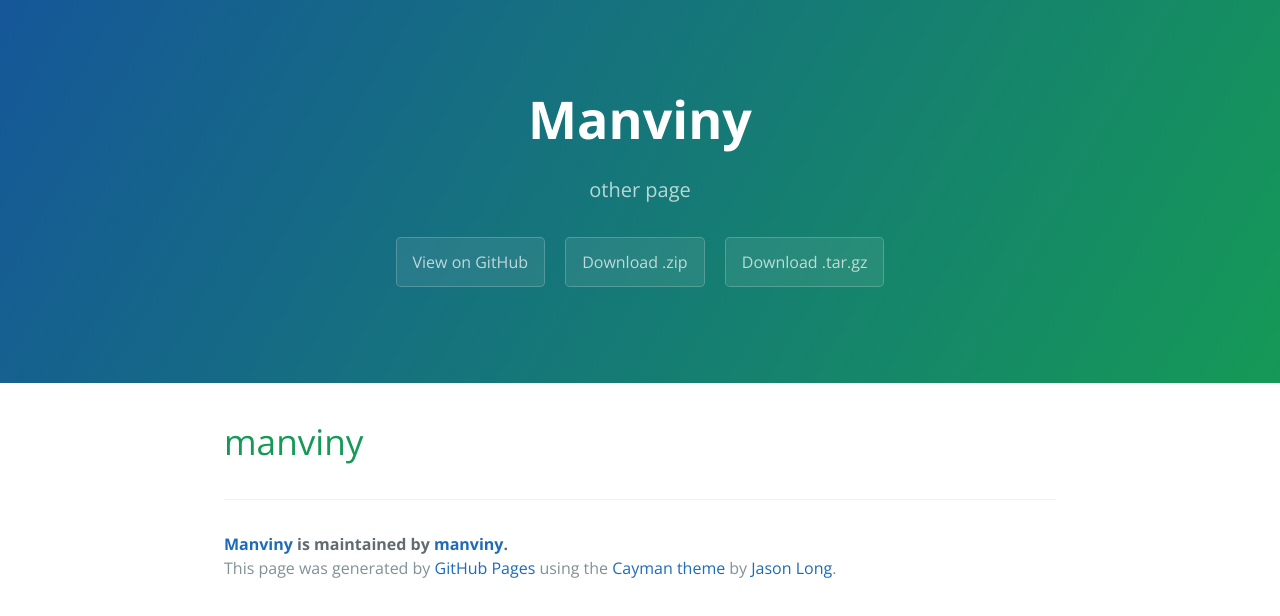
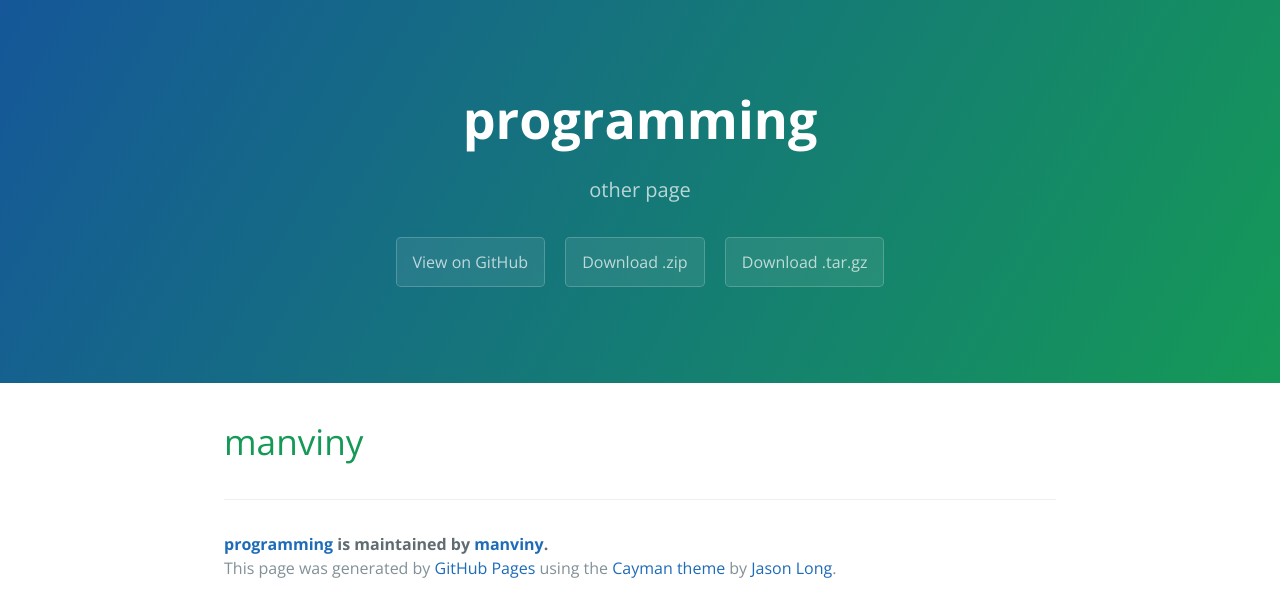
Before and after one commit to manviny/manviny, a plain HTML site: page index.html in a window 1280 px wide. Drawn offline with nearby package versions, Linux system fonts and the light colour scheme.

```diff
--- a/index.html
+++ b/index.html
@@ -2,7 +2,7 @@
 <html lang="en-us">
   <head>
     <meta charset="UTF-8">
-    <title>Manviny by manviny</title>
+    <title>programming by manviny</title>
     <meta name="viewport" content="width=device-width, initial-scale=1">
     <link rel="stylesheet" type="text/css" href="stylesheets/normalize.css" media="screen">
     <link href='https://fonts.googleapis.com/css?family=Open+Sans:400,700' rel='stylesheet' type='text/css'>
@@ -11,7 +11,7 @@
   </head>
   <body>
     <section class="page-header">
-      <h1 class="project-name">Manviny</h1>
+      <h1 class="project-name">programming</h1>
       <h2 class="project-tagline">other page</h2>
       <a href="https://github.com/manviny/manviny" class="btn">View on GitHub</a>
       <a href="https://github.com/manviny/manviny/zipball/master" class="btn">Download .zip</a>
@@ -23,7 +23,7 @@
 <a id="manviny" class="anchor" href="#manviny" aria-hidden="true"><span class="octicon octicon-link"></span></a>manviny</h1>
 
       <footer class="site-footer">
-        <span class="site-footer-owner"><a href="https://github.com/manviny/manviny">Manviny</a> is maintained by <a href="https://github.com/manviny">manviny</a>.</span>
+        <span class="site-footer-owner"><a href="https://github.com/manviny/manviny">programming</a> is maintained by <a href="https://github.com/manviny">manviny</a>.</span>
 
         <span class="site-footer-credits">This page was generated by <a href="https://pages.github.com">GitHub Pages</a> using the <a href="https://github.com/jasonlong/cayman-theme">Cayman theme</a> by <a href="https://twitter.com/jasonlong">Jason Long</a>.</span>
       </footer>
--- a/params.json
+++ b/params.json
@@ -1 +1 @@
-{"name":"Manviny","tagline":"other page","body":"# manviny\r\n\r\n\r\n","google":"","note":"Don't delete this file! It's used internally to help with page regeneration."}
+{"name":"programming","tagline":"other page","body":"# manviny\r\n\r\n\r\n","google":"","note":"Don't delete this file! It's used internally to help with page regeneration."}
```
